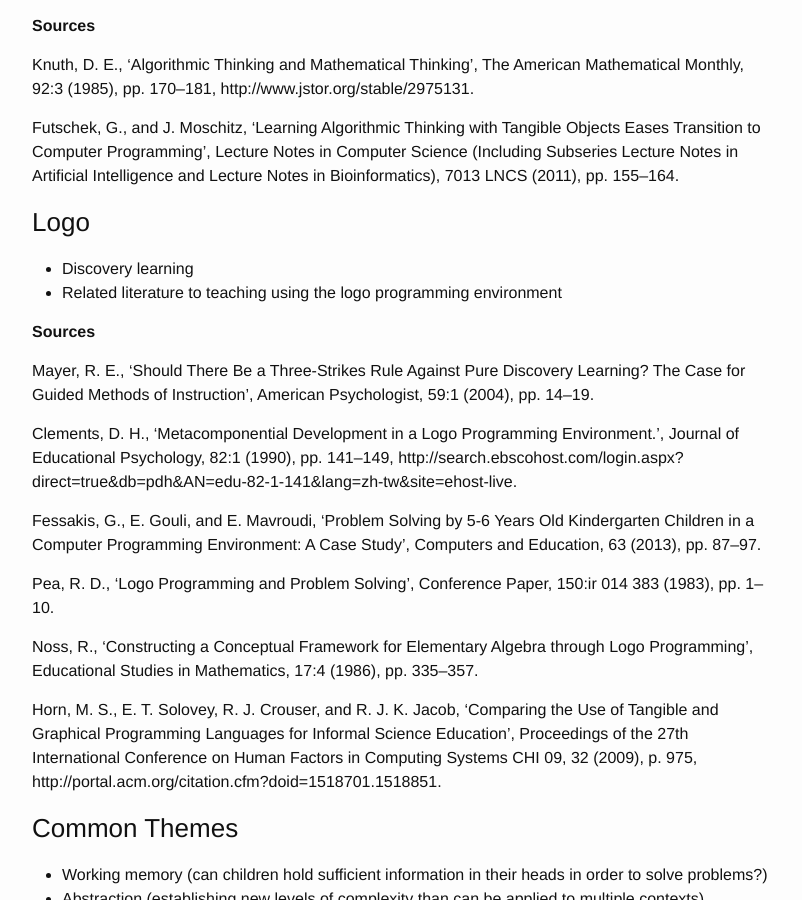
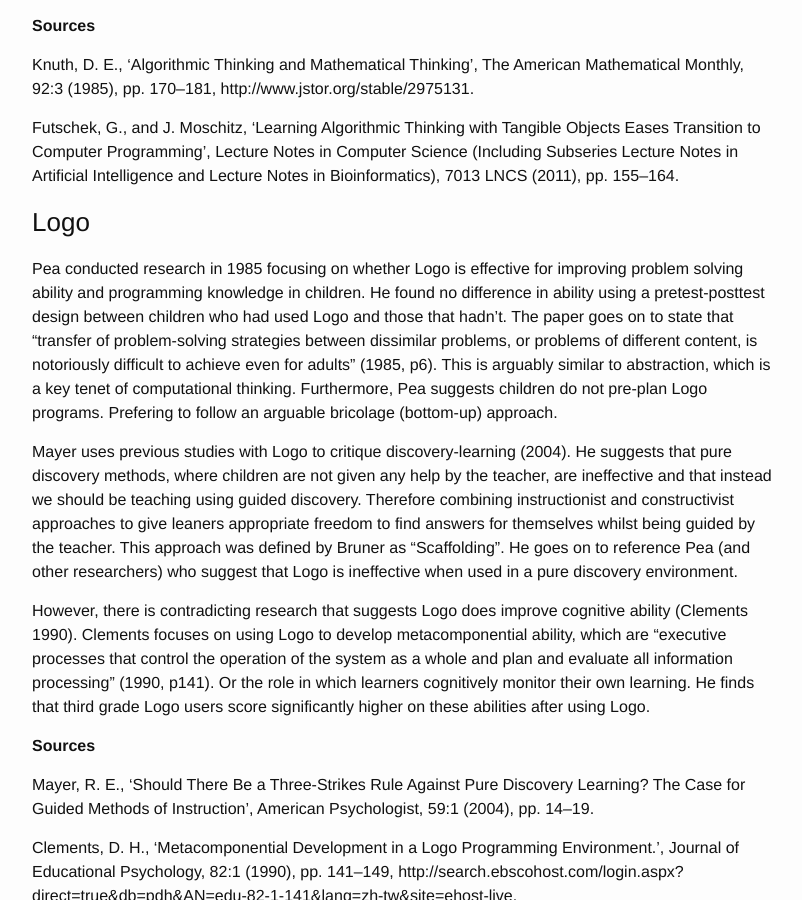
Before and after one commit to simonrose121/phd, a Jekyll site: the page built from _posts/2016-11-22-wider-reading.md, in a window 1280 px wide and 900 px high, scrolled down 3799 px. Shown: the whole window, without its empty margins (238-1040 px from the left). Built offline with Jekyll 4.4.1, drawn with Linux system fonts in a browser that asks for light colours.

Commit message:
Logo draft

```diff
--- a/_posts/2016-11-22-wider-reading.md
+++ b/_posts/2016-11-22-wider-reading.md
@@ -131,8 +131,11 @@
 
 ### Logo
 
-- Discovery learning
-- Related literature to teaching using the logo programming environment
+Pea conducted research in 1985 focusing on whether Logo is effective for improving problem solving ability and programming knowledge in children. He found no difference in ability using a pretest-posttest design between children who had used Logo and those that hadn't. The paper goes on to state that "transfer of problem-solving strategies between dissimilar problems, or problems of different content, is notoriously difficult to achieve even for adults" (1985, p6). This is arguably similar to abstraction, which is a key tenet of computational thinking. Furthermore, Pea suggests children do not pre-plan Logo programs. Prefering to follow an arguable bricolage (bottom-up) approach.
+
+Mayer uses previous studies with Logo to critique discovery-learning (2004). He suggests that pure discovery methods, where children are not given any help by the teacher, are ineffective and that instead we should be teaching using guided discovery. Therefore combining instructionist and constructivist approaches to give leaners appropriate freedom to find answers for themselves whilst being guided by the teacher. This approach was defined by Bruner as "Scaffolding". He goes on to reference Pea (and other researchers) who suggest that Logo is ineffective when used in a pure discovery environment.
+
+However, there is contradicting research that suggests Logo does improve cognitive ability (Clements 1990). Clements focuses on using Logo to develop metacomponential ability, which are "executive processes that control the operation of the system as a whole and plan and evaluate all information processing" (1990, p141). Or the role in which learners cognitively monitor their own learning. He finds that third grade Logo users score significantly higher on these abilities after using Logo.
 
 **Sources**
 
```
